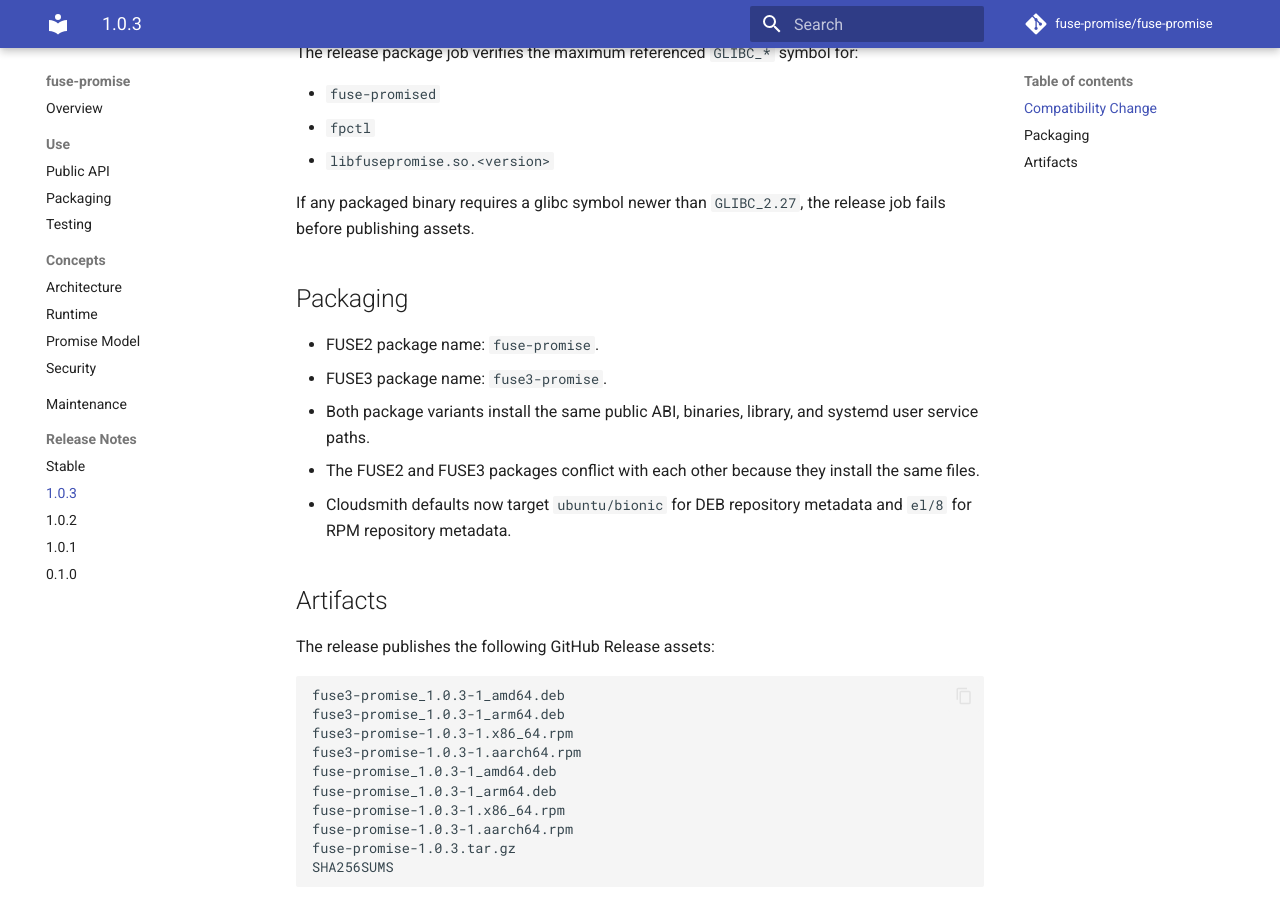
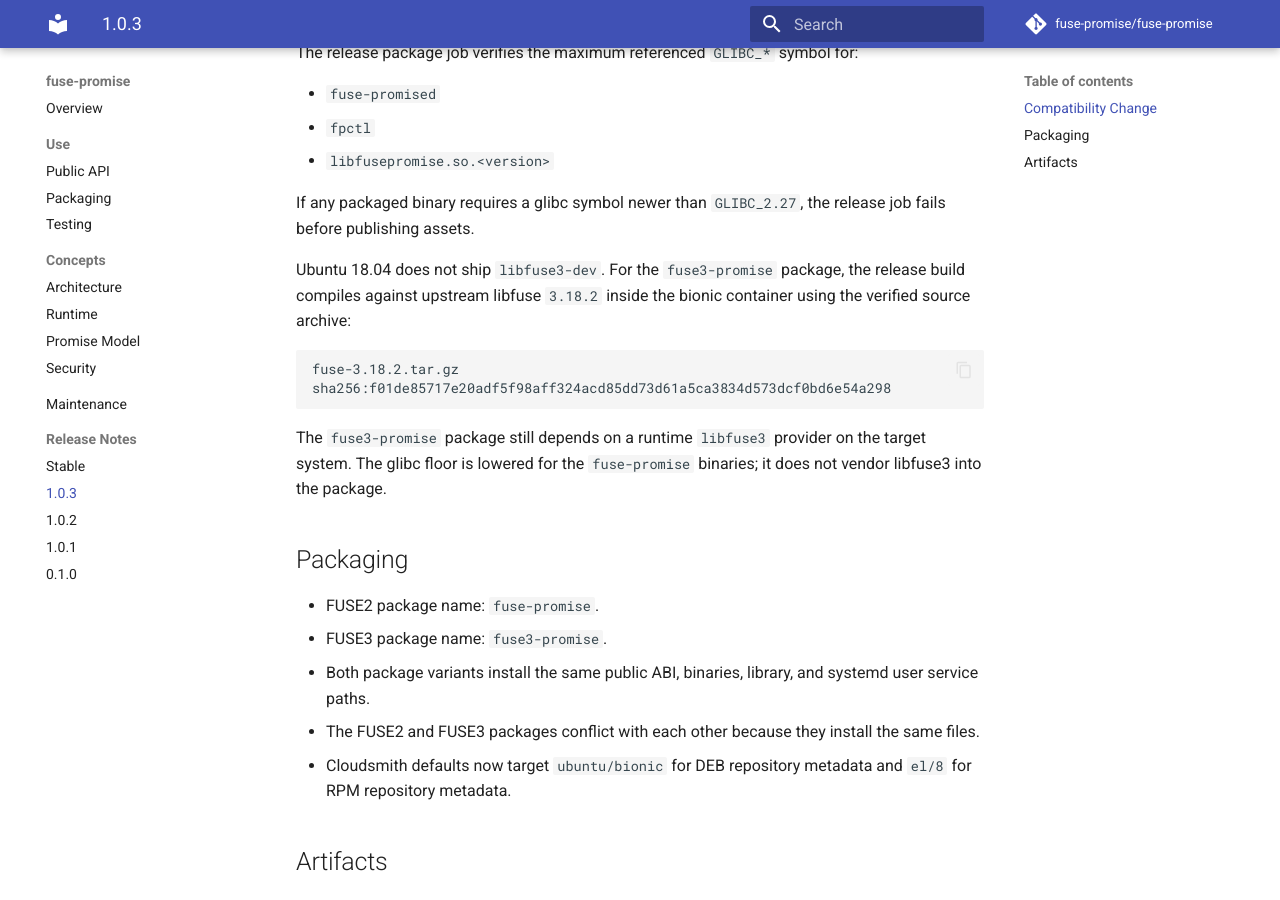
Before and after one commit to fuse-promise/fuse-promise, an MkDocs documentation site: the page built from docs/release-notes-1.0.3.md, in a window 1280 px wide and 900 px high, scrolled down 583 px. Built offline with MkDocs 1.6.1 and Material for MkDocs 9.7.7, drawn with Linux system fonts in a browser that asks for light colours; comment, search, counter and statistics services are not loaded.

Commit message:
Build FUSE3 package against source libfuse on bionic

````diff
--- a/docs/release-notes-1.0.3.md
+++ b/docs/release-notes-1.0.3.md
@@ -24,6 +24,19 @@ The release package job verifies the maximum referenced `GLIBC_*` symbol for:
 
 If any packaged binary requires a glibc symbol newer than `GLIBC_2.27`, the
 release job fails before publishing assets.
+
+Ubuntu 18.04 does not ship `libfuse3-dev`. For the `fuse3-promise` package,
+the release build compiles against upstream libfuse `3.18.2` inside the bionic
+container using the verified source archive:
+
+```text
+fuse-3.18.2.tar.gz
+sha256:f01de85717e20adf5f98aff324acd85dd73d61a5ca3834d573dcf0bd6e54a298
+```
+
+The `fuse3-promise` package still depends on a runtime `libfuse3` provider on
+the target system. The glibc floor is lowered for the `fuse-promise` binaries;
+it does not vendor libfuse3 into the package.
 
 ## Packaging
 
````
Also changed, not shown: CHANGELOG.md (+2 -0 lines), docs/maintenance.md (+3 -1 lines), docs/packaging.md (+4 -3 lines), 1 other file.
